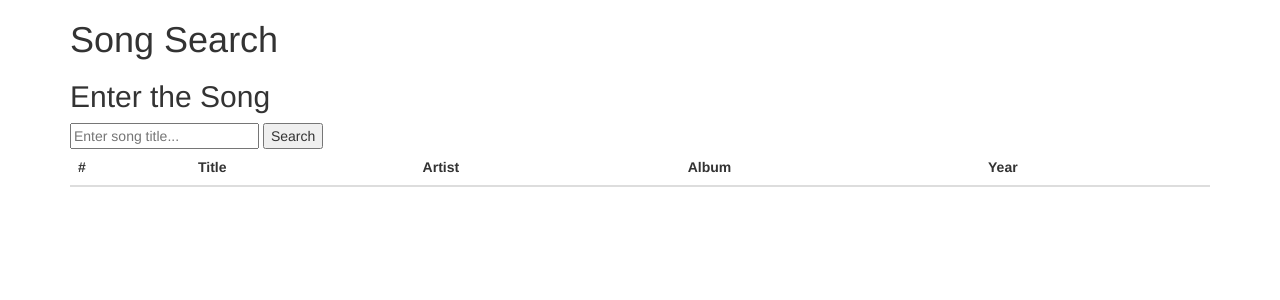
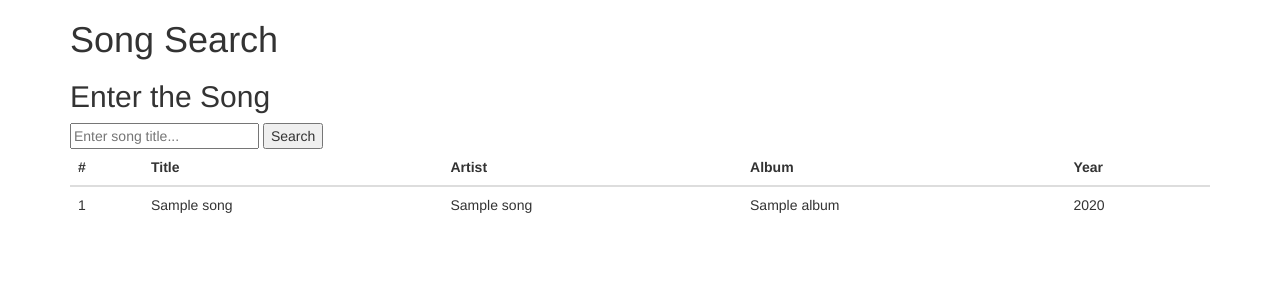
Before and after one commit to psnell2005/codespaces-blank, a Flask app: template Core/templates/index.html in a window 1280 px wide. Shown: the top 300 px of the page. Run offline with Flask 3, Linux system fonts and the light colour scheme; the template is opened without the code that fills it: most values are stand-ins (such as "Sample title", 1, 10 or a date in 2020); lists and menus that the app fills with data are empty; some libraries are stand-ins or nearby versions.

Commit message:
update to app.py

```diff
--- a/Core/app.py
+++ b/Core/app.py
@@ -1,27 +1,35 @@
 import csv
-from flask import Flask, jsonify, render_template
+from flask import Flask, jsonify, render_template, request
 import os
 import pandas as pd
 
 app = Flask(__name__)
 
+# Load data
+csv_path = os.path.join(os.path.dirname(os.path.abspath(__file__)), 'SongCSV.csv')
+data = pd.read_csv(csv_path)
+
 @app.route('/')
 def index():
     return render_template('index.html')
 
-csv_path = os.path.join(os.path.dirname(os.path.abspath(__file__)), 'SongCSV.csv')
-
 @app.route('/data')
 def get_data():
-    data = []
+    data_list = []
     with open(csv_path, 'r', newline='') as file:
         csv_reader = csv.DictReader(file)
         for row in csv_reader:
-            data.append(row)
-    return jsonify(data)
+            data_list.append(row)
+    return jsonify(data_list)
+
+@app.route('/search')
+def search_songs():
+    term = request.args.get('term', '').lower()
+    if term:
+        filtered_data = data[data['Title'].str.lower().str.contains(term)]
+        return jsonify(filtered_data.to_dict(orient='records'))
+    else:
+        return jsonify(data.to_dict(orient='records'))
 
 if __name__ == '__main__':
     app.run(debug=True, port=8080)
-
-
-data = pd.read_csv(csv_path)
--- a/Core/templates/index.html
+++ b/Core/templates/index.html
@@ -1,7 +1,7 @@
 <!DOCTYPE html>
 <html>
 <head>
-    <title>Music Search Website </title>
+    <title>Music Search Website</title>
     <meta charset="utf-8">
     <meta name="viewport" content="width=device-width, initial-scale=1">
     <link rel="stylesheet" href="https://maxcdn.bootstrapcdn.com/bootstrap/3.4.1/css/bootstrap.min.css">
@@ -28,6 +28,15 @@
                     </thead>
                     <tbody id="searchTableBody">
                         <!-- Table body content will be dynamically populated here -->
+                        {% for song in songs %}
+                        <tr>
+                            <td>{{ loop.index }}</td>
+                            <td>{{ song['Title'] }}</td>
+                            <td>{{ song['ArtistName'] }}</td>
+                            <td>{{ song['Album'] }}</td>
+                            <td>{{ song['Year'] }}</td>
+                        </tr>
+                        {% endfor %}
                     </tbody>
                 </table>
             </div>
```
